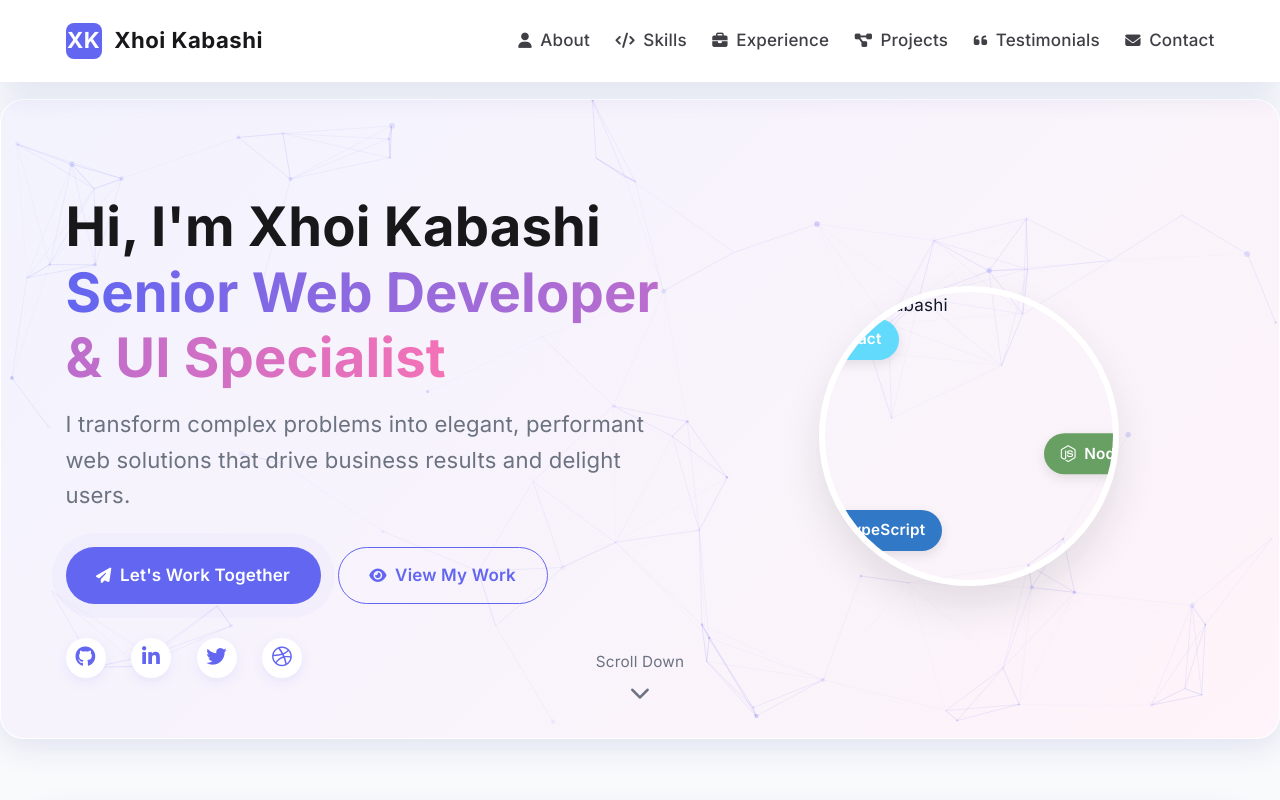
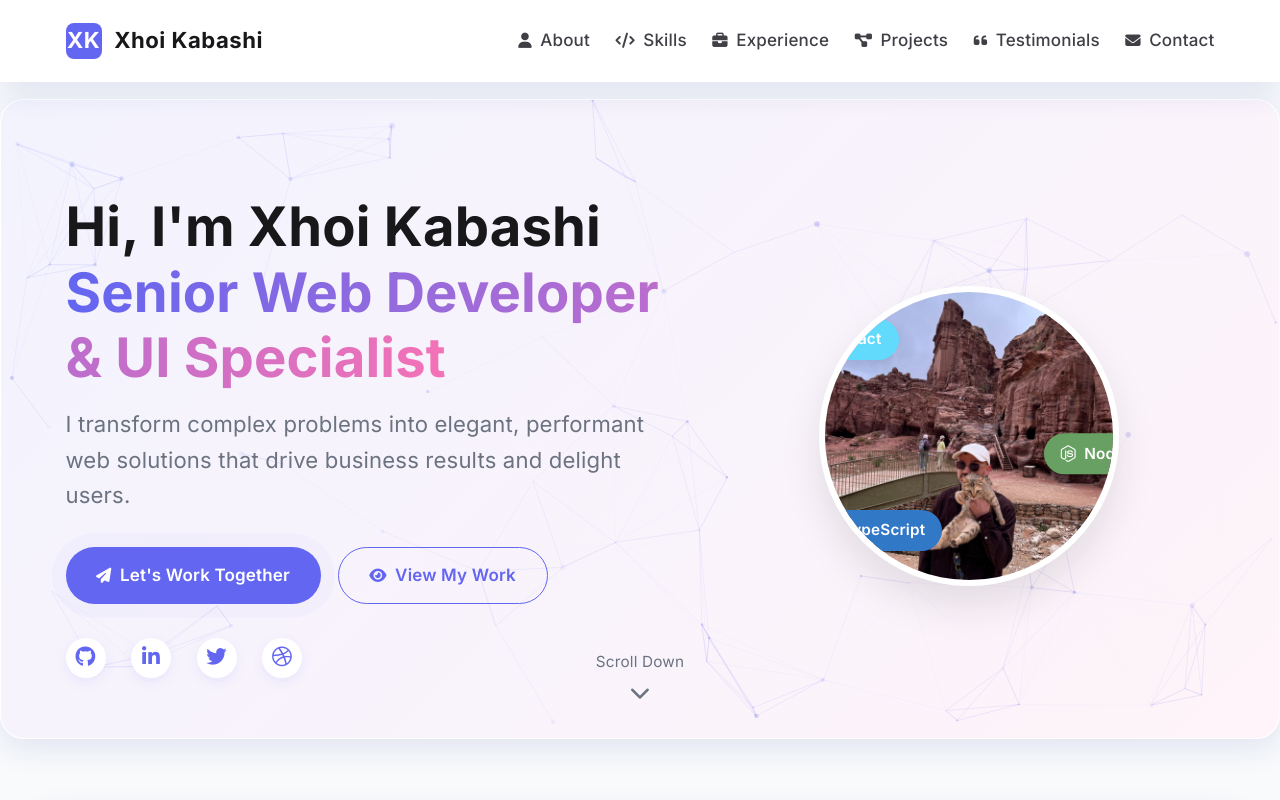
Before and after one commit to xhoiKabashi/Copilot, a plain HTML site: page index.html in a window 1280 px wide. Shown: the top 800 px of the page. Drawn offline with nearby package versions, Linux system fonts and the light colour scheme.

Commit message:
Update index.html

```diff
--- a/index.html
+++ b/index.html
@@ -56,7 +56,7 @@
         </div>
         <div class="hero-img">
           <div class="profile-frame">
-            <img src="./image.JPG" alt="Xhoi Kabashi" />
+            <img src="./image.JPEG" alt="Xhoi Kabashi" />
             <div class="tech-badge react"><i class="fab fa-react"></i> React</div>
             <div class="tech-badge typescript"><i class="fas fa-code"></i> TypeScript</div>
             <div class="tech-badge node"><i class="fab fa-node-js"></i> Node</div>
```
